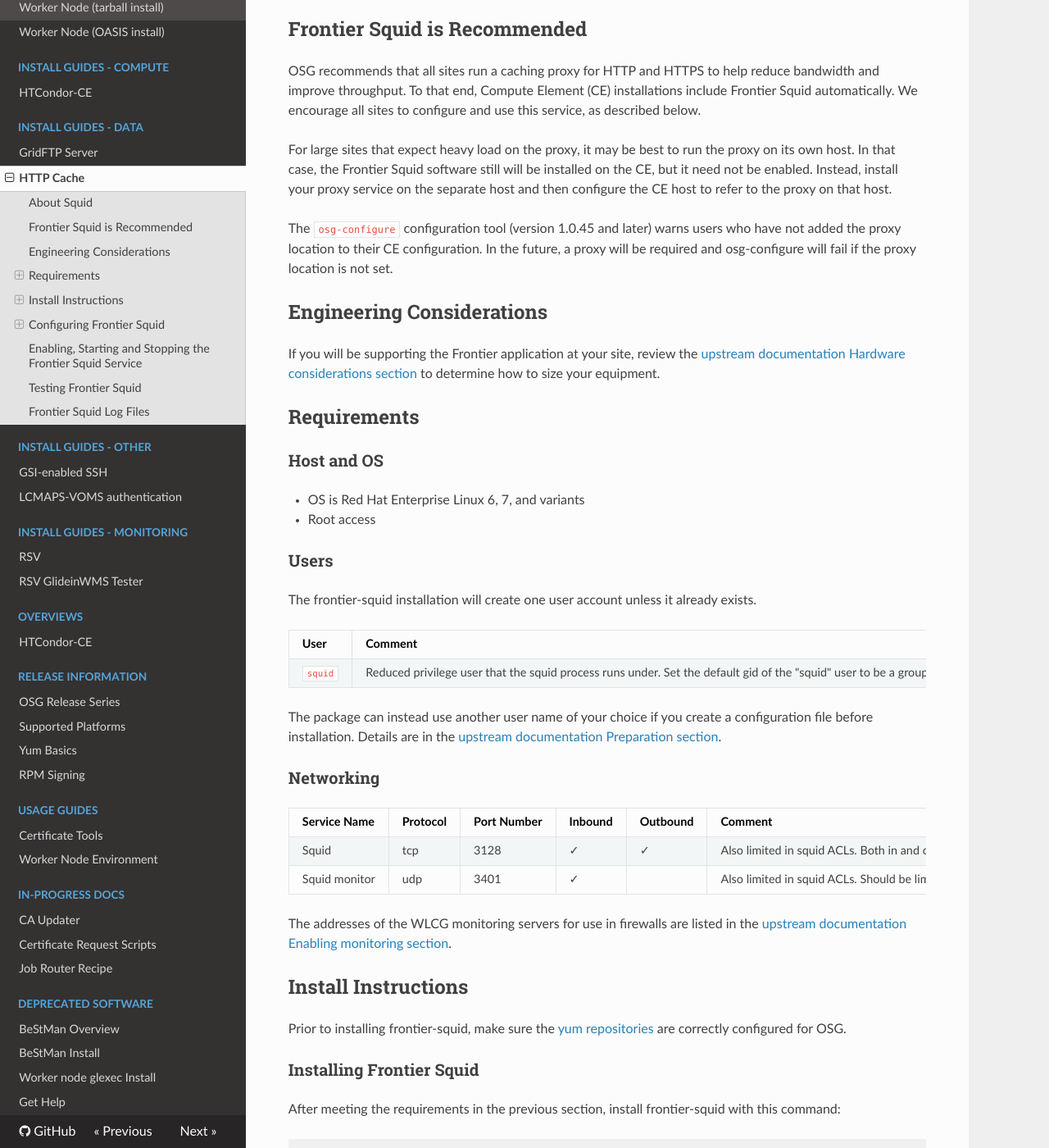
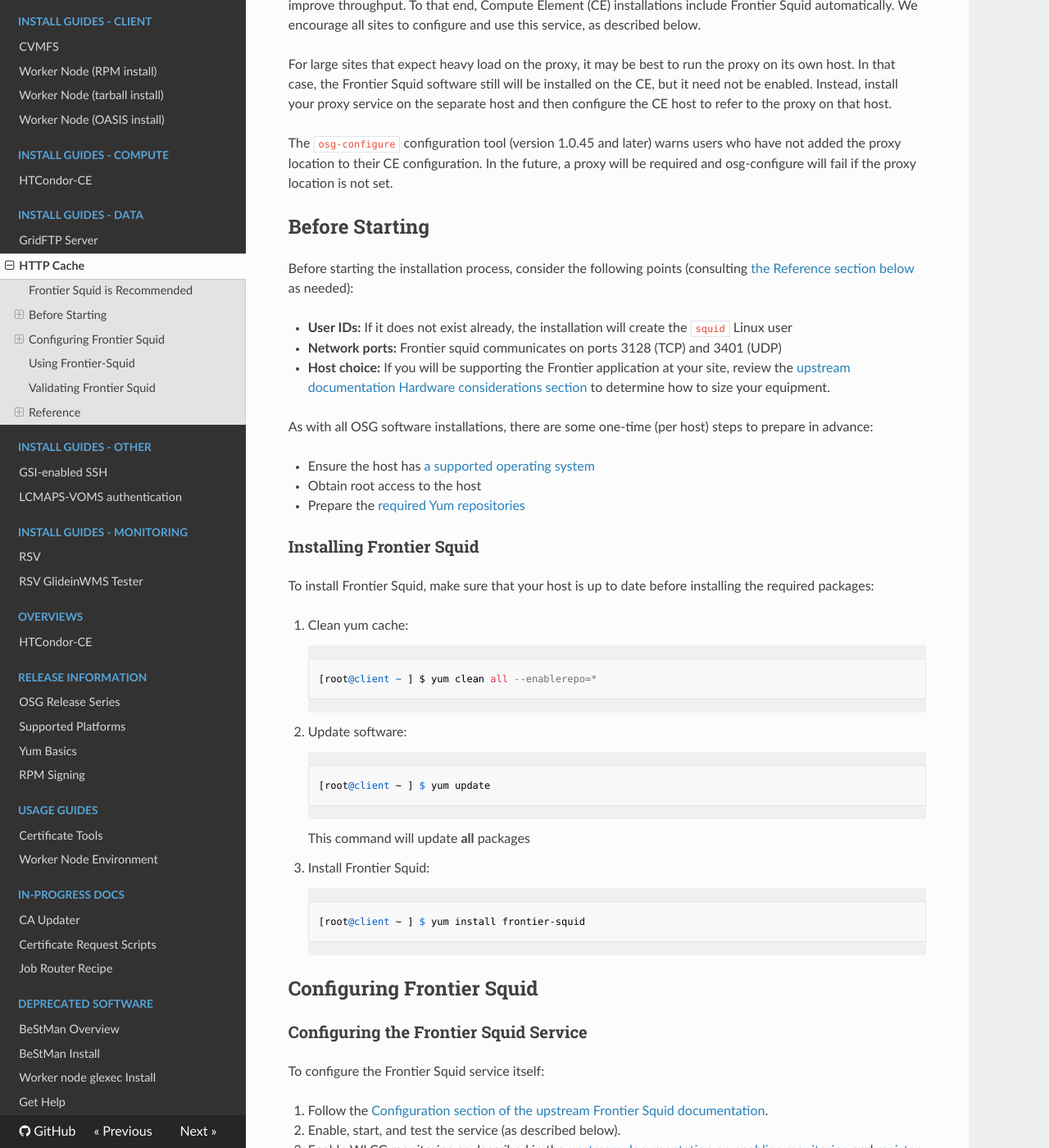
Before and after one commit to osg-htc/docs, an MkDocs documentation site: the page built from docs/data/frontier-squid.md, in a window 1280 px wide and 1400 px high, scrolled down 635 px. Shown: the whole window at 82% size. Built offline with MkDocs 1.6.1, drawn with Linux system fonts in a browser that asks for light colours; nearby versions of some CDN libraries; old or Windows-style settings are respelled for this version of MkDocs; some of the changed text lies outside the part shown.

Commit message:
Formatting and text fixups
Make it more like the HTCondor-CE install guide

````diff
--- a/docs/data/frontier-squid.md
+++ b/docs/data/frontier-squid.md
@@ -1,4 +1,12 @@
 # Install the Frontier Squid HTTP Caching Proxy
+
+Frontier Squid is a distribution of the well-known [squid HTTP caching
+proxy software](http://squid-cache.org) that is optimized for use with
+applications on the Worldwide LHC Computing Grid (WLCG). It has
+[many advantages](https://twiki.cern.ch/twiki/bin/view/Frontier/InstallSquid#Why_use_frontier_squid_instead_o)
+over regular squid for common grid applications, especially Frontier
+and CVMFS. The OSG distribution of frontier-squid is a straight rebuild of the
+upstream frontier-squid package for the convenience of OSG users.
 
 This document is intended for System Administrators who are installing
 `frontier-squid`, the OSG distribution of the Frontier Squid software.
@@ -13,18 +21,6 @@
     incompatibilities between the two versions, so if you are upgrading
     from a 2.7STABLE9 version to a 3.5 version, see the
     [upstream documentation on upgrading](https://twiki.cern.ch/twiki/bin/view/Frontier/InstallSquid#Upgrading).
-
-## About Squid
-
-Frontier Squid is a distribution of the well-known [squid HTTP caching
-proxy software](http://squid-cache.org) that is optimized for use with
-applications on the Worldwide LHC Computing Grid (WLCG). It has
-[many advantages](https://twiki.cern.ch/twiki/bin/view/Frontier/InstallSquid#Why_use_frontier_squid_instead_o)
-over regular squid for common grid applications, especially Frontier
-and CVMFS.
-
-The OSG distribution of frontier-squid is a straight rebuild of the
-upstream frontier-squid package for the convenience of OSG users.
 
 ## Frontier Squid is Recommended
 
@@ -45,55 +41,41 @@
 configuration. In the future, a proxy will be required and
 osg-configure will fail if the proxy location is not set.
 
-## Engineering Considerations
+## Before Starting
 
-If you will be supporting the Frontier application at your site, review the
-[upstream documentation Hardware considerations section](https://twiki.cern.ch/twiki/bin/view/Frontier/InstallSquid#Hardware)
-to determine how to size your equipment.
+Before starting the installation process, consider the following points (consulting [the Reference section below](#reference) as needed):
 
-## Requirements
+-   **User IDs:** If it does not exist already, the installation will create the `squid` Linux user
+-   **Network ports:** Frontier squid communicates on ports 3128 (TCP) and 3401 (UDP)
+-   **Host choice:** If you will be supporting the Frontier application at your site, review the
+[upstream documentation Hardware considerations section](https://twiki.cern.ch/twiki/bin/view/Frontier/InstallSquid#Hardware) to determine how to size your equipment.
 
-### Host and OS
+As with all OSG software installations, there are some one-time (per host) steps to prepare in advance:
 
--   OS is Red Hat Enterprise Linux 6, 7, and variants
--   Root access
-
-### Users
-
-The frontier-squid installation will create one user account unless it
-already exists.
-
-| User    | Comment                                                                                                                                      |
-|:--------|:---------------------------------------------------------------------------------------------------------------------------------------------|
-| `squid` | Reduced privilege user that the squid process runs under. Set the default gid of the "squid" user to be a group that is also called "squid". |
-
-The package can instead use another user name of your choice if you
-create a configuration file before installation. Details are in the
-[upstream documentation Preparation section](https://twiki.cern.ch/twiki/bin/view/Frontier/InstallSquid#Preparation).
-
-### Networking
-
-| Service Name | Protocol | Port Number | Inbound | Outbound | Comment  |
-| ------------ | -------  | ----------  | ------- | -------- | -------- |
-| Squid        | tcp      | 3128        | ✓       | ✓        | Also limited in squid ACLs. Both in and outbound must not be wide open to internet simultaneously |
-| Squid monitor | udp     | 3401        | ✓       |          | Also limited in squid ACLs. Should be limited to monitoring server addresses |
-
-The addresses of the WLCG monitoring servers for use in firewalls are
-listed in the
-[upstream documentation Enabling monitoring section](https://twiki.cern.ch/twiki/bin/view/Frontier/InstallSquid#Enabling_monitoring).
-
-## Install Instructions
-
-Prior to installing frontier-squid, make sure the
-[yum repositories](../common/yum.md) are correctly configured for OSG.
+- Ensure the host has [a supported operating system](../release/supported_platforms)
+- Obtain root access to the host
+- Prepare the [required Yum repositories](../common/yum)
 
 ### Installing Frontier Squid
 
-After meeting the requirements in the previous section, install
-frontier-squid with this command:
+To install Frontier Squid, make sure that your host is up to date before installing the required packages:
 
+1. Clean yum cache:
+
+        ::console
+        [root@client ~ ] $ yum clean all --enablerepo=*
+
+2. Update software:
+
+        :::console
+        [root@client ~ ] $ yum update
+    This command will update **all** packages
+
+3. Install Frontier Squid:
+
+        :::console
         [root@client ~ ] $ yum install frontier-squid
-<br>
+
 ## Configuring Frontier Squid
 
 ### Configuring the Frontier Squid Service
@@ -131,39 +113,31 @@
     `osg-configure`. Just be sure to run it once before starting CE
     services.
 
-## Enabling, Starting and Stopping the Frontier Squid Service
+## Using Frontier-Squid
 
-To start frontier-squid and enable it to start at boot time, on EL6
-use these commands:
+Start the frontier-squid service and enable it to start at boot time. As a reminder, here are common service commands (all run as `root`):
 
-        [root@client ~ ] $ service frontier-squid start
-        [root@client ~ ] $ chkconfig frontier-squid on
-<br>
-or on EL7 use these commands:
+| To...                                   | On EL6, run the command...                  | On EL7, run the command...                      |
+| :-------------------------------------- | :----------------------------------------   | :--------------------------------------------   |
+| Start a service                         | `service frontier-squid start` | `systemctl start frontier-squid`   |
+| Stop a  service                         | `service frontier-squid stop`  | `systemctl stop frontier-squid`    |
+| Enable a service to start on boot       | `chkconfig frontier-squid on`  | `systemctl enable frontier-squid`  |
+| Disable a service from starting on boot | `chkconfig frontier-squid off` | `systemctl disable frontier-squid` |
 
-        [root@client ~ ] $ systemctl enable frontier-squid
-        [root@client ~ ] $ systemctl start frontier-squid
-<br>
-To stop frontier-squid, on EL6 use this command
-
-        [root@client ~] $ service frontier-squid stop
-<br>
-or on EL7 use this command:
-
-        [root@client ~] $ systemctl stop frontier-squid
-<br>
-## Testing Frontier Squid
+## Validating Frontier Squid
 
 As any user on another computer, do the following (where
 `yoursquid.your.domain` is the fully qualified domain name of your
 squid server):
 
-        [user@client ~] $ export http_proxy=http://%RED%yoursquid.your.domain%ENDCOLOR%:3128
-        [user@client ~] $ wget -qdO/dev/null http://frontier.cern.ch 2>&1|grep X-Cache
-        X-Cache: MISS from %RED%yoursquid.your.domain%ENDCOLOR%
-        [user@client ~] $ wget -qdO/dev/null http://frontier.cern.ch 2>&1|grep X-Cache
-        X-Cache: HIT from %RED%yoursquid.your.domain%ENDCOLOR%
-<br>
+``` console
+[user@client ~] $ export http_proxy=http://%RED%yoursquid.your.domain%ENDCOLOR%:3128
+[user@client ~] $ wget -qdO/dev/null http://frontier.cern.ch 2>&1|grep X-Cache
+X-Cache: MISS from %RED%yoursquid.your.domain%ENDCOLOR%
+[user@client ~] $ wget -qdO/dev/null http://frontier.cern.ch 2>&1|grep X-Cache
+X-Cache: HIT from %RED%yoursquid.your.domain%ENDCOLOR%
+```
+
 If the grep doesn't print anything, try removing it from the pipeline
 to see if errors are obvious. If the second try says MISS again,
 something is probably wrong with the squid cache writes. Look at the squid
@@ -174,7 +148,33 @@
 good to do the test in the
 [upstream documentation Testing the installation section](https://twiki.cern.ch/twiki/bin/view/Frontier/InstallSquid#Testing_the_installation).
 
-## Frontier Squid Log Files
+## Reference
+
+### Users
+
+The frontier-squid installation will create one user account unless it
+already exists.
+
+| User    | Comment                                                                                                                                      |
+|:--------|:---------------------------------------------------------------------------------------------------------------------------------------------|
+| `squid` | Reduced privilege user that the squid process runs under. Set the default gid of the "squid" user to be a group that is also called "squid". |
+
+The package can instead use another user name of your choice if you
+create a configuration file before installation. Details are in the
+[upstream documentation Preparation section](https://twiki.cern.ch/twiki/bin/view/Frontier/InstallSquid#Preparation).
+
+### Networking
+
+| Service Name | Protocol | Port Number | Inbound | Outbound | Comment  |
+| ------------ | -------  | ----------  | ------- | -------- | -------- |
+| Squid        | tcp      | 3128        | ✓       | ✓        | Also limited in squid ACLs. Both in and outbound must not be wide open to internet simultaneously |
+| Squid monitor | udp     | 3401        | ✓       |          | Also limited in squid ACLs. Should be limited to monitoring server addresses |
+
+The addresses of the WLCG monitoring servers for use in firewalls are
+listed in the
+[upstream documentation Enabling monitoring section](https://twiki.cern.ch/twiki/bin/view/Frontier/InstallSquid#Enabling_monitoring).
+
+### Frontier Squid Log Files
 
 Log file contents are explained in the
 [upstream documentation Log file contents section](https://twiki.cern.ch/twiki/bin/view/Frontier/InstallSquid#Log_file_contents).
````
